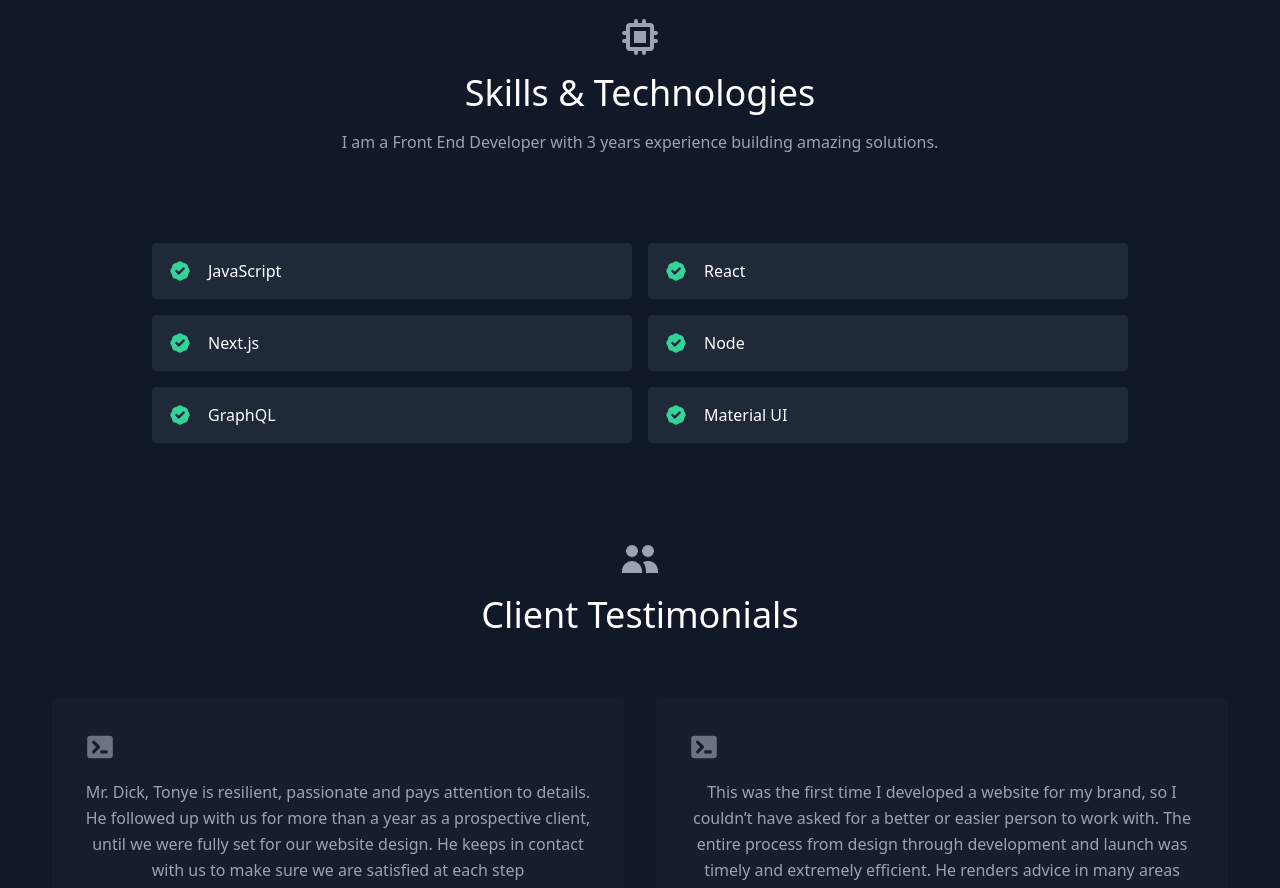
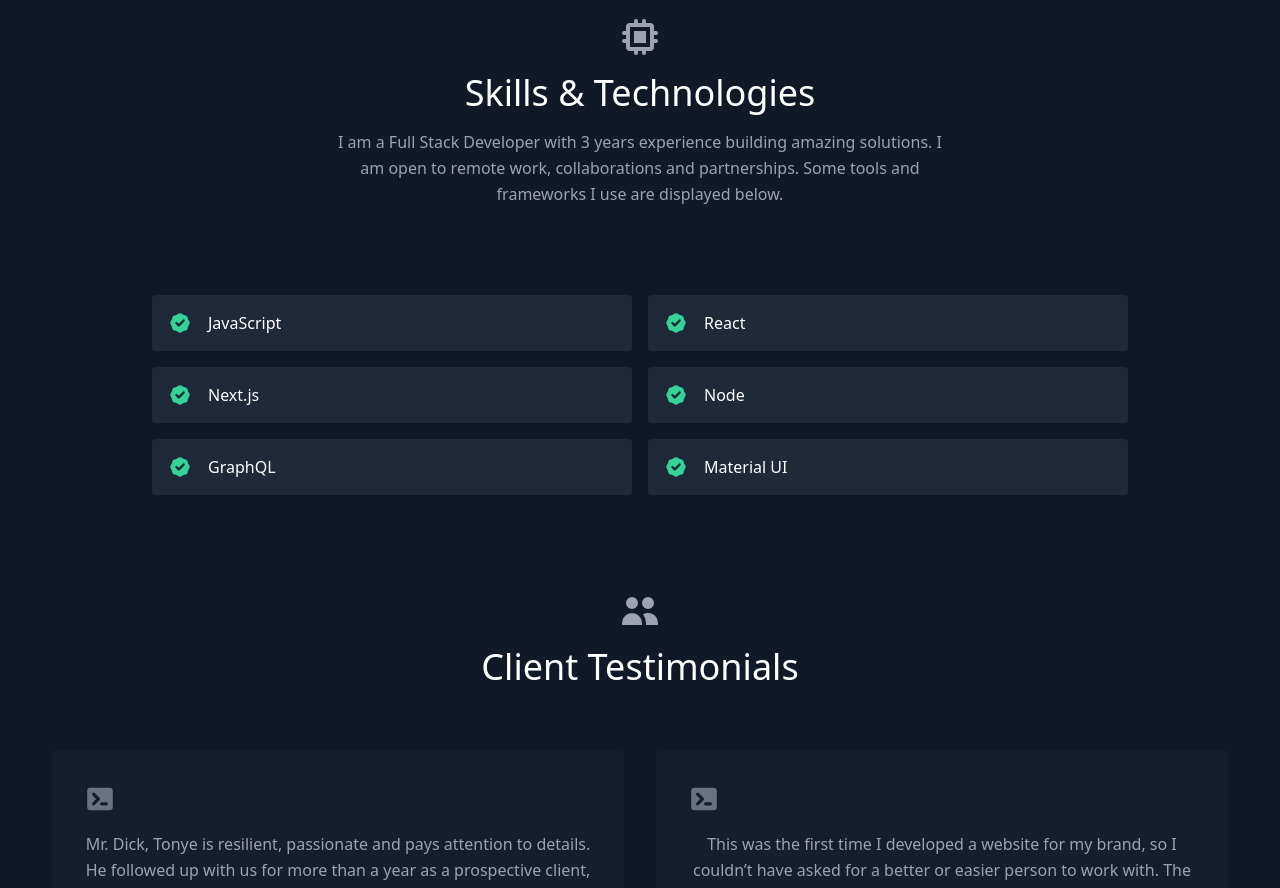
Before and after one commit to tonyedick/Portfolio, a React (Create React App) app: page / in a window 1280 px wide. Shown: the part 1720-2608 px from the top of the page. Built offline with nearby package versions, Linux system fonts and the light colour scheme.

Commit message:
Update Skills.js

```diff
--- a/src/components/Skills.js
+++ b/src/components/Skills.js
@@ -13,7 +13,8 @@ export default function Skills() {
             Skills &amp; Technologies
           </h1>
           <p className="text-base leading-relaxed xl:w-2/4 lg:w-3/4 mx-auto">
-          I am a Front End Developer with 3 years experience building amazing solutions.
+          I am a Full Stack Developer with 3 years experience building amazing solutions. I am open to remote work, collaborations and partnerships.
+          Some tools and frameworks I use are displayed below.
           </p>
         </div>
         <div className="flex flex-wrap lg:w-4/5 sm:mx-auto sm:mb-2 -mx-2">
```
